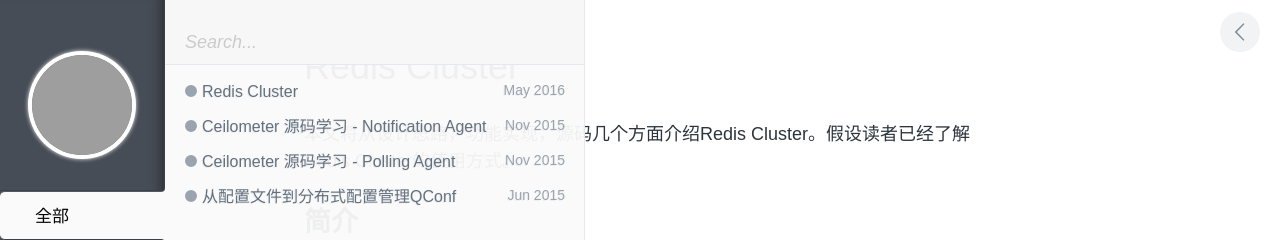
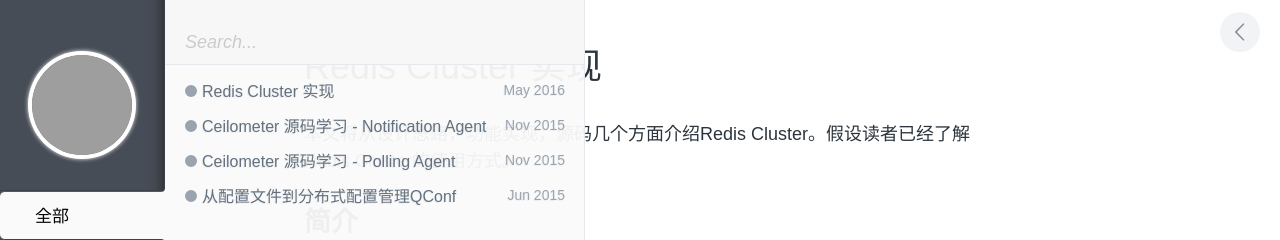
Before and after one commit to CatKang/catkang.github.io, a Jekyll site: the page built from _posts/tech/2016-05-08-redis-cluster-source.md, in a window 1280 px wide. Shown: the top 240 px of the page. Built offline with Jekyll 4.4.1, drawn with Linux system fonts in a browser that asks for light colours; grey boxes are pictures that could not be loaded.

Commit message:
up-to-date

```diff
--- a/_posts/tech/2016-05-08-redis-cluster-source.md
+++ b/_posts/tech/2016-05-08-redis-cluster-source.md
@@ -1,9 +1,9 @@
 ---
 layout: post
-title: Redis Cluster
+title: Redis Cluster 实现
 category: 技术
-tags: [Redis, Redis Cluster, Source]
-keywords: Redis, Redis Cluster, Source
+tags: [Redis, Redis Cluster, Source, 源码]
+keywords: Redis, Redis Cluster, Source, 源码
 ---
 
 本文将从设计思路，功能实现，源码几个方面介绍Redis Cluster。假设读者已经了解Redis Cluster的使用方式。
```
